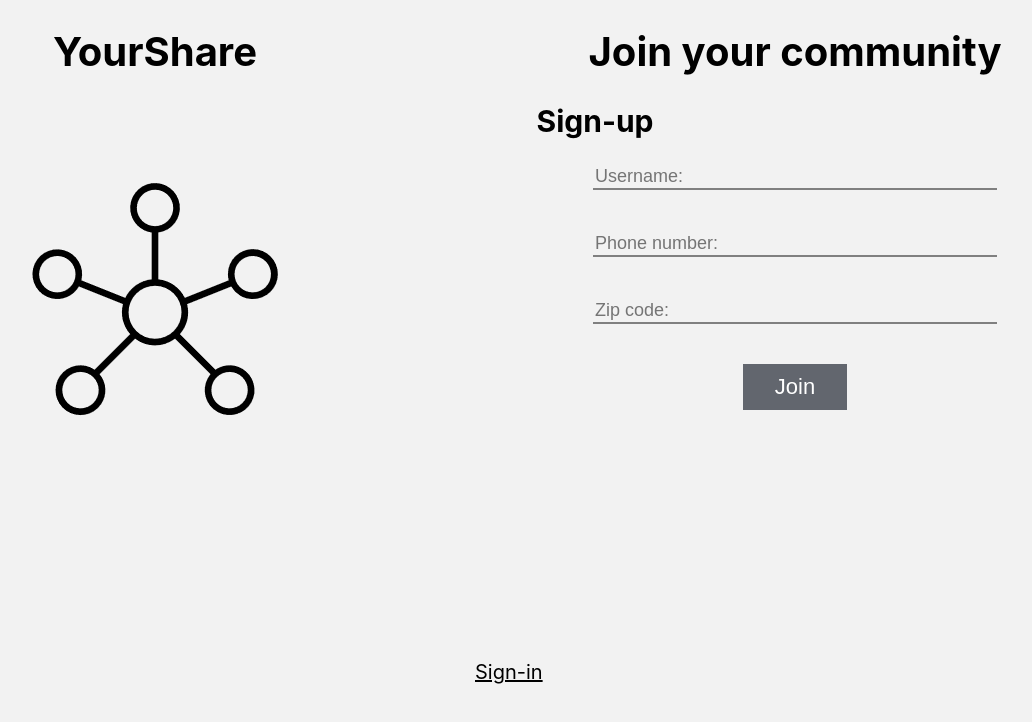
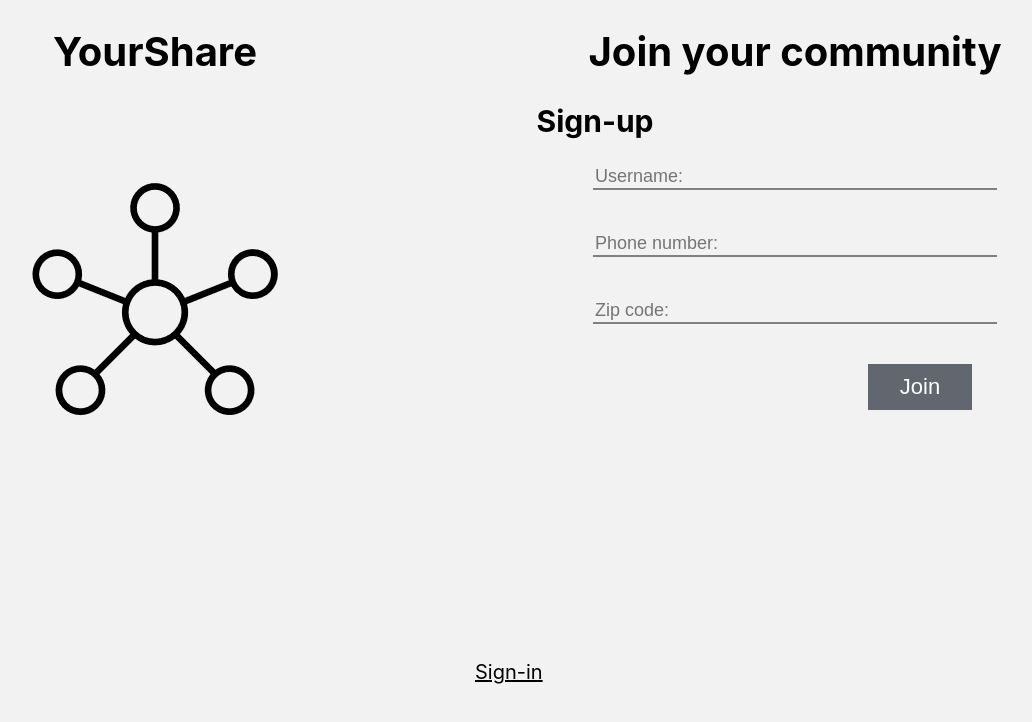
Before and after one commit to aqw1772/Localized, a React (Create React App) app in the folder yourshare/: page / in a window 1280 px wide. Shown: the top 722 px of the page, without its empty margins (165-1197 px from the left). Built offline with nearby package versions, Linux system fonts and the light colour scheme.

Commit message:
added breaks between input and gave classname to join button

```diff
--- a/yourshare/src/pages/AccountPage.tsx
+++ b/yourshare/src/pages/AccountPage.tsx
@@ -47,9 +47,9 @@
                 <br/>
                 <input type="text" ref={this.zipCodeRef} placeholder="Zip code: "/>
                 <br/>
-                <button> Join </button>
+                <button className="join"> Join </button>
+            </form>
 
-            </form>
           <p className="App-link" onClick={(e) => this.props.changePage(pages.BrowsePage)}>
             Sign-in
           </p>
```
